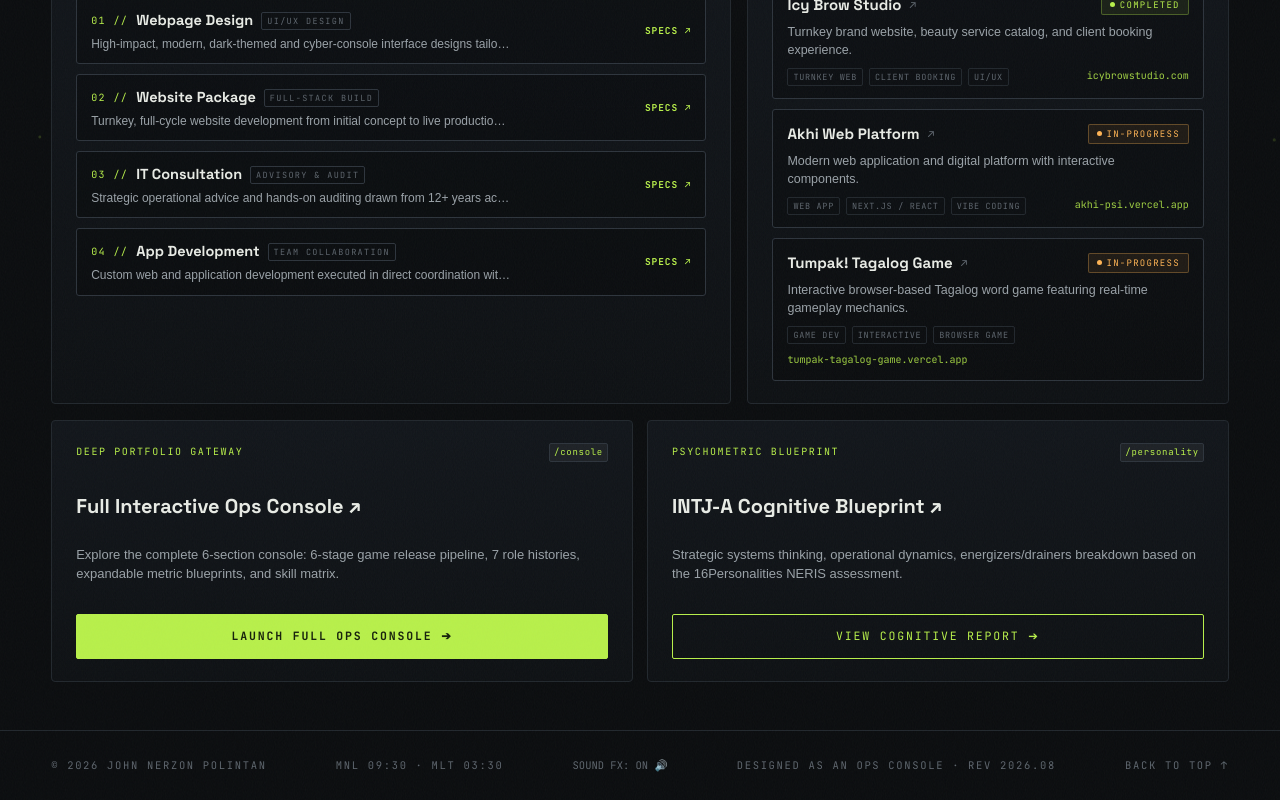
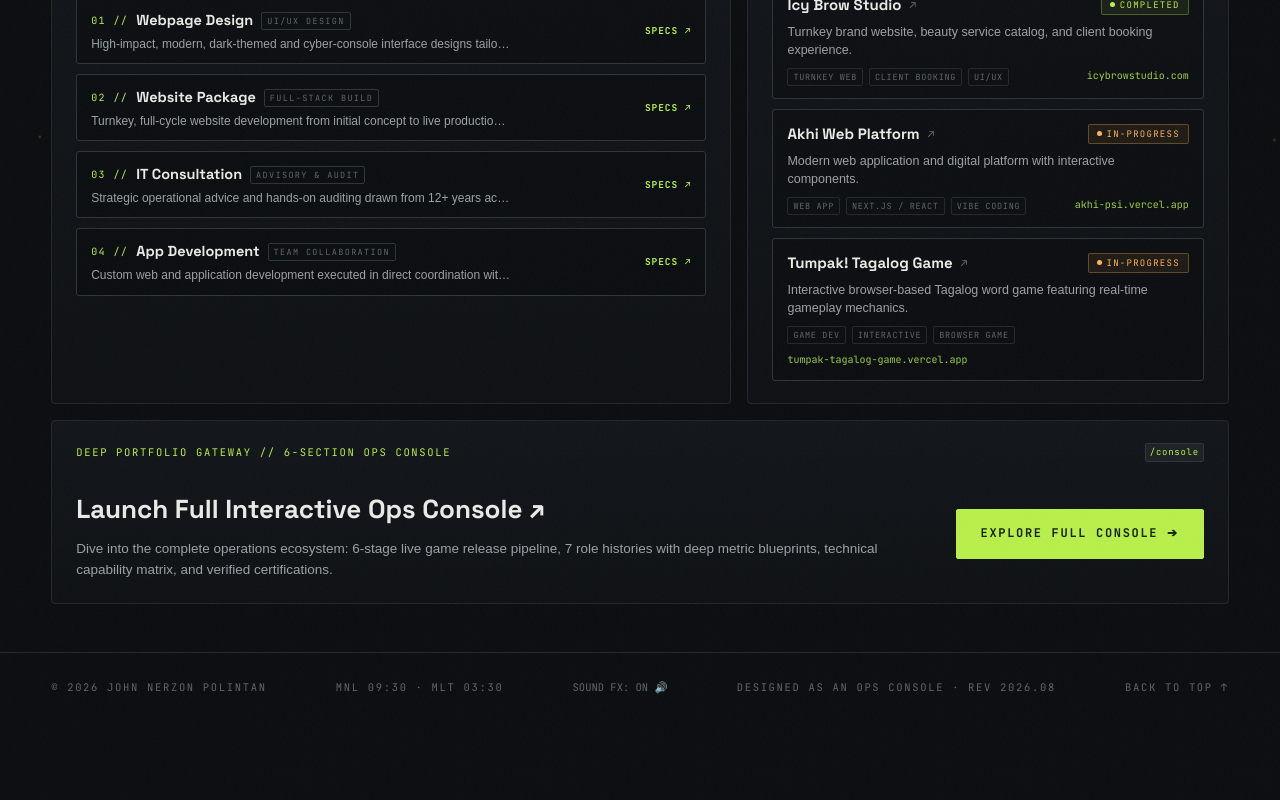
Before and after one commit to loloerzon-sudo/NerzonPolintan, a React (Vite) app in the folder react-app/: page / in a window 1280 px wide. Shown: the part 451-1251 px from the top of the page. After the commit the page ends 1173 px from the top, so only its background shows below. Built offline with nearby package versions, Linux system fonts and the light colour scheme; a web font is replaced by a local one.

Commit message:
feat: upgrade portfolio to React + Vite + Minimal Cyber Bento Hub with recent projects

```diff
--- a/react-app/src/components/Navbar.tsx
+++ b/react-app/src/components/Navbar.tsx
@@ -67,7 +67,6 @@ export function Navbar({ onOpenCmd, onOpenTerminal }: NavbarProps) {
     ...(onOpenTerminal ? [{ label: 'CLI Terminal [~]', icon: '$_', action: () => { closeMenu(); onOpenTerminal(); }, accent: true }] : []),
     ...(isHub ? [
       { label: 'Full Ops Console ↗', icon: '🚀', href: '/console', isRoute: true as const, accent: true },
-      { label: 'INTJ-A Cognitive Profile ↗', icon: '★', href: '/personality', isRoute: true as const, accent: false },
     ] : isConsole ? [
       { label: '← Back to Minimal Hub', icon: '◂', href: '/', isRoute: true as const, accent: true },
       ...consoleNavLinks.map(l => ({ label: l.label, icon: l.num, href: l.href, accent: false })),
@@ -130,14 +129,9 @@ export function Navbar({ onOpenCmd, onOpenTerminal }: NavbarProps) {
             </button>
 
             {isHub ? (
-              <>
-                <Link to="/personality" className="hd-action" onMouseEnter={() => playHover()} onClick={() => playClick()}>
-                  INTJ-A ↗
-                </Link>
-                <Link to="/console" className="hd-action primary" onMouseEnter={() => playHover()} onClick={() => playClick()}>
-                  FULL CONSOLE ↗
-                </Link>
-              </>
+              <Link to="/console" className="hd-action primary" onMouseEnter={() => playHover()} onClick={() => playClick()}>
+                FULL CONSOLE ↗
+              </Link>
             ) : isConsole ? (
               <>
                 <Link to="/" className="hd-action" onMouseEnter={() => playHover()} onClick={() => playClick()}>
--- a/react-app/src/pages/MinimalHubPage.tsx
+++ b/react-app/src/pages/MinimalHubPage.tsx
@@ -342,62 +342,38 @@ export function MinimalHubPage() {
             <RecentProjectsSection />
           </TiltCard>
 
-          {/* Bento 5: Deep Gateway Portals */}
-          <div className="bento-gateways" style={{ display: 'grid', gridTemplateColumns: 'repeat(auto-fit, minmax(280px, 1fr))', gap: 14 }}>
-            {/* Gateway A: Full Ops Console */}
-            <TiltCard className="hub-bento-card" intensity={3}>
-              <div style={{ display: 'flex', alignItems: 'center', justifyContent: 'space-between', marginBottom: 10 }}>
-                <span style={{ fontFamily: 'var(--mono)', fontSize: 10, color: 'var(--acc)', letterSpacing: '.16em' }}>
-                  DEEP PORTFOLIO GATEWAY
+          {/* Bento 5: Deep Gateway Portal */}
+          <div className="bento-gateways">
+            <TiltCard className="hub-bento-card" intensity={2.5}>
+              <div style={{ display: 'flex', alignItems: 'center', justifyContent: 'space-between', marginBottom: 12, flexWrap: 'wrap', gap: 8 }}>
+                <span style={{ fontFamily: 'var(--mono)', fontSize: 10.5, color: 'var(--acc)', letterSpacing: '.16em' }}>
+                  DEEP PORTFOLIO GATEWAY // 6-SECTION OPS CONSOLE
                 </span>
                 <span className="cmd-k-badge">/console</span>
               </div>
 
-              <h3 style={{ fontFamily: 'var(--disp)', fontSize: 20, fontWeight: 700, margin: '4px 0 8px', color: 'var(--txt)' }}>
-                Full Interactive Ops Console ↗
+              <div style={{ display: 'flex', alignItems: 'center', justifyContent: 'space-between', gap: 20, flexWrap: 'wrap' }}>
+                <div style={{ flex: 1, minWidth: 260 }}>
+                  <h3 style={{ fontFamily: 'var(--disp)', fontSize: 'clamp(20px, 2.6vw, 26px)', fontWeight: 700, margin: '0 0 8px', color: 'var(--txt)' }}>
+                    Launch Full Interactive Ops Console ↗
                   </h3>
+                  <p style={{ fontSize: 13.5, color: 'var(--mut)', margin: 0, lineHeight: 1.55 }}>
+                    Dive into the complete operations ecosystem: 6-stage live game release pipeline, 7 role histories with deep metric blueprints, technical capability matrix, and verified certifications.
+                  </p>
+                </div>
 
-              <p style={{ fontSize: 13, color: 'var(--mut)', margin: '0 0 16px', lineHeight: 1.5 }}>
-                Explore the complete 6-section console: 6-stage game release pipeline, 7 role histories, expandable metric blueprints, and skill matrix.
-              </p>
-
+                <div style={{ flexShrink: 0 }}>
                   <Link
                     to="/console"
                     onMouseEnter={() => playHover()}
                     onClick={() => playClick()}
                     className="btn fill"
-                style={{ width: '100%', justifyContent: 'center', fontSize: 11.5, padding: '12px 16px' }}
+                    style={{ fontSize: 12, padding: '14px 24px', letterSpacing: '.14em', whiteSpace: 'nowrap' }}
                   >
-                LAUNCH FULL OPS CONSOLE ➔
+                    EXPLORE FULL CONSOLE ➔
                   </Link>
-            </TiltCard>
-
-            {/* Gateway B: INTJ-A Cognitive Profile */}
-            <TiltCard className="hub-bento-card" intensity={3}>
-              <div style={{ display: 'flex', alignItems: 'center', justifyContent: 'space-between', marginBottom: 10 }}>
-                <span style={{ fontFamily: 'var(--mono)', fontSize: 10, color: 'var(--acc)', letterSpacing: '.16em' }}>
-                  PSYCHOMETRIC BLUEPRINT
-                </span>
-                <span className="cmd-k-badge">/personality</span>
                 </div>
-
-              <h3 style={{ fontFamily: 'var(--disp)', fontSize: 20, fontWeight: 700, margin: '4px 0 8px', color: 'var(--txt)' }}>
-                INTJ-A Cognitive Blueprint ↗
-              </h3>
-
-              <p style={{ fontSize: 13, color: 'var(--mut)', margin: '0 0 16px', lineHeight: 1.5 }}>
-                Strategic systems thinking, operational dynamics, energizers/drainers breakdown based on the 16Personalities NERIS assessment.
-              </p>
-
-              <Link
-                to="/personality"
-                onMouseEnter={() => playHover()}
-                onClick={() => playClick()}
-                className="btn"
-                style={{ width: '100%', justifyContent: 'center', fontSize: 11.5, padding: '12px 16px', borderColor: 'var(--acc)', color: 'var(--acc)' }}
-              >
-                VIEW COGNITIVE REPORT ➔
-              </Link>
+              </div>
             </TiltCard>
           </div>
         </div>
```
Lines whose indentation alone changed are shown as unchanged.
